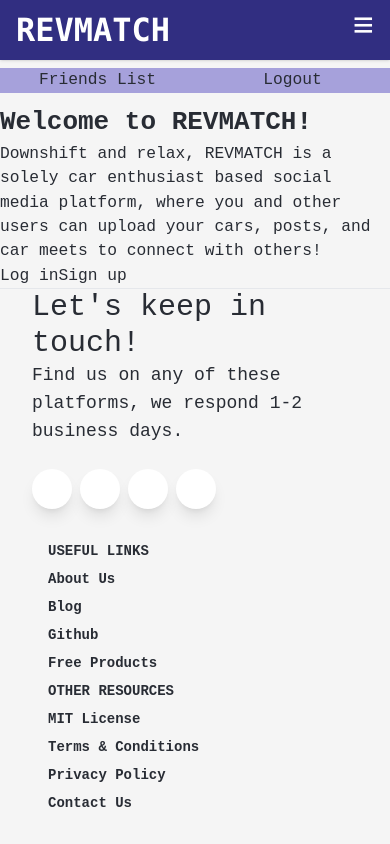
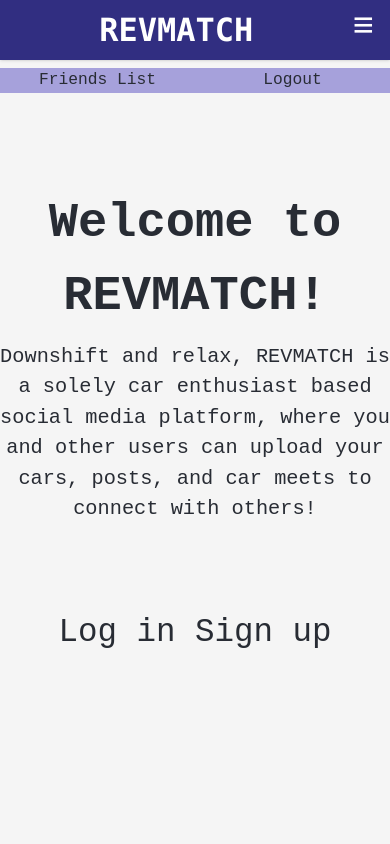
Before and after one commit to johnimeson0/project3-client, a React (Create React App) app: page / in a window 390 px wide. Shown: the top 844 px of the page. Built offline with nearby package versions, Linux system fonts and the light colour scheme.

Commit message:
CSS fixes - Friends list mobile margin - Home page formatting - Index page formatting

```diff
--- a/src/App.css
+++ b/src/App.css
@@ -2,16 +2,6 @@
 @tailwind components;
 @tailwind utilities;
 
-@media screen and (max-width: 1023px) {
-  body {
-    margin-top: 8vh;
-  }
-  .testing{
-    width: 100vw;
-    display: flex;
-    justify-content: center;
-    }
-  }
 
 #event-img {
   max-width: 70vw;
@@ -41,7 +31,8 @@ body {
   background-color: whitesmoke;
   color: #282c34;
   font-family: monospace;
-  font-size: 125%
+  font-size: 125%;
+  text-align: center;
 }
 
 .Navbar{
@@ -181,6 +172,12 @@ h1 {
   border-radius: 15px;
 }
 
+.Eventcard img{
+  display: flex;
+  justify-content: center;
+  margin-left: 2.5vw;
+}
+
 .Viewprofilecard .profile-details {
   display: flex;
   justify-content: center;
@@ -194,3 +191,76 @@ h1 {
   justify-content: center;
   flex-direction: column;
 }
+
+.header-txt{
+  font-size: 5em;
+  margin-top: 25vh;
+  margin-bottom: 1vh;
+}
+
+.index-header-txt{
+  font-size: 5em;
+  margin-top: 25vh;
+  margin-bottom: 1vh;
+}
+
+.sub-header{
+  font-size: 1.25em;
+  margin-bottom: 10vh;
+}
+
+#index-login{
+  font-size: 2.5em;
+  margin-right: 2.5vw;
+}
+
+#index-signup{
+  font-size: 2.5em;
+  margin-left: 2.5vw;
+  margin-bottom: 22.5vh;
+}
+
+@media screen and (max-width: 1023px) {
+  body {
+    margin-top: 8vh;
+    text-align: center;
+  }
+
+  .testing{
+    width: 100vw;
+    display: flex;
+    justify-content: center;
+  }
+
+  .Eventcard img{
+    margin-left: 11vw;
+  }
+
+  .header-txt{
+    font-size: 5em;
+    margin-top: 15vh;
+    margin-bottom: 1vh;
+  }
+
+  .index-header-txt{
+    font-size: 3em;
+    margin-top: 10vh;
+    margin-bottom: 1vh;
+  }
+
+  #index-login{
+    font-size: 2em;
+    margin-right: 2.5vw;
+  }
+
+  #index-signup{
+    font-size: 2em;
+    margin-left: 2.5vw;
+    margin-bottom: 22.5vh;
+  }
+
+  #no-friends{
+    margin-top: 20vh;
+  }
+
+  }
--- a/src/components/Friends/Friends.jsx
+++ b/src/components/Friends/Friends.jsx
@@ -46,7 +46,7 @@ function Friends() {
                         </Link>
                 </div>
             })}
-                        {friends.length === 0 && <p>You have no friends on <i>REVMATCH</i> yet, feel free to browse cars, events, and posts to find people!</p> }
+                        {friends.length === 0 && <p id="no-friends">You have no friends on <i>REVMATCH</i> yet, feel free to browse cars, events, and posts to find people!</p> }
          </div>
     </section>
   )
--- a/src/pages/HomePages/Home.jsx
+++ b/src/pages/HomePages/Home.jsx
@@ -80,9 +80,10 @@ function Home(){
           {loggedIn && (
                <section className='home'>
                     <div className='title'>
-                    <h1>REVMATCH</h1>
-                    <h2> Welcome, @{user.username}! Please refer to the nav bar to browse cars, posts, and events! :D </h2>
+                        <h1 className='header-txt'>REVMATCH</h1>
+                            <h2 className='sub-header'> Welcome, @{user.username}! Please refer to the nav bar to browse cars, posts, and events! :D </h2>
                                 </div>
+                                <hr/>
                                     <div className='joke'>
                                 <h1>Thank you for visiting,<br /> enjoy a random joke!</h1>
                             <h3>{joke.joke}</h3>
--- a/src/pages/HomePages/Index.jsx
+++ b/src/pages/HomePages/Index.jsx
@@ -17,18 +17,18 @@ function Index(){
             <section className='index'>
 
                 <div className='title'>
-                    <h1>Welcome to REVMATCH! </h1>
-                    <h3>Downshift and relax, REVMATCH is a solely car enthusiast based social media platform, where you and other users can upload your cars, posts, and car meets to connect with others!</h3>
+                    <h1 className='index-header-txt'>Welcome to REVMATCH! </h1>
+                    <h3 className='sub-header'>Downshift and relax, REVMATCH is a solely car enthusiast based social media platform, where you and other users can upload your cars, posts, and car meets to connect with others!</h3>
                 </div>
 
                 <div className='index-navigation'>
 
                     <Link to="/login">
-                        <button>Log in</button>
+                        <button id='index-login'>Log in</button>
                     </Link>
 
                     <Link to="/signup">
-                        <button>Sign up</button>
+                        <button id='index-signup'>Sign up</button>
                     </Link>
 
                 </div>
@@ -41,10 +41,8 @@ function Index(){
 
                <div className='title'>
 
-                   <h1>App Name</h1>
-                   <h5>App Description: Lorem ipsum dolor sit amet consectetur adipisicing elit. Rem nam autem laborum numquam
-                       minus soluta repellat officiis deleniti hic aperiam voluptates consequuntur quo, quaerat necessitatibus,
-                       inventore veritatis. Deleniti, cum perspiciatis.</h5>
+               <h1 className='header-txt'>Welcome to REVMATCH! </h1>
+               <h3 className='sub-header'>Downshift and relax, REVMATCH is a solely car enthusiast based social media platform, where you and other users can upload your cars, posts, and car meets to connect with others!</h3>
                </div>
 
                <div className='index-navigation'>
--- a/src/pages/ProfilePages/CreateProfile.jsx
+++ b/src/pages/ProfilePages/CreateProfile.jsx
@@ -1,56 +1,83 @@
-import {useState} from 'react';
-import axios from 'axios';
-import { Navigate } from 'react-router-dom'
+import { useState } from "react";
+import axios from "axios";
+import { Navigate } from "react-router-dom";
 
-function CreateProfile(){
+function CreateProfile() {
+  const [name, setName] = useState("");
+  const [bio, setBio] = useState("");
+  const [imgUrl, setImgUrl] = useState("");
+  const [favoriteCar, setFavoriteCar] = useState("");
 
-        const [name, setName] = useState('')
-        const [bio, setBio] = useState('')
-        const [imgUrl, setImgUrl] = useState('')
-        const [favoriteCar, setFavoriteCar] = useState('')
-
-        const handleName = (e) => setName(e.target.value)
-        const handleBio = (e) => setBio(e.target.value)
-        const handleImgUrl = (e) => setImgUrl(e.target.value)
-        const handleFavoriteCar = (e) => setFavoriteCar(e.target.value)
+  const handleName = (e) => setName(e.target.value);
+  const handleBio = (e) => setBio(e.target.value);
+  const handleImgUrl = (e) => setImgUrl(e.target.value);
+  const handleFavoriteCar = (e) => setFavoriteCar(e.target.value);
 
   const handleSubmit = (e) => {
     e.preventDefault();
     //gather the values to create the profile
-            const requestBody = {name, bio, imgUrl, favoriteCar};
+    const requestBody = { name, bio, imgUrl, favoriteCar };
     //axios.post(`url`, information sent)
-            axios.put(`${process.env.REACT_APP_API_URL}/profiles/edit-profile`, requestBody)
+    axios
+      .put(
+        `${process.env.REACT_APP_API_URL}/profiles/edit-profile`,
+        requestBody
+      )
       .then(() => {
-                setName('')
-                setBio('')
-                setImgUrl('')
-                setFavoriteCar('')
-                Navigate('/login')
+        setName("");
+        setBio("");
+        setImgUrl("");
+        setFavoriteCar("");
+        Navigate("/login");
       })
-            .catch((err) => console.log(err))
-        }
+      .catch((err) => console.log(err));
+  };
 
   return (
-        <div className='AddProject'>
+    <div className="AddProject">
       <h3>Create Profile</h3>
 
       <form onSubmit={handleSubmit}>
         <label htmlFor="name">Name</label>
-                    <input type="text" name='name' id='name' value={name} onChange={handleName} />
+        <input
+          type="text"
+          name="name"
+          id="name"
+          value={name}
+          onChange={handleName}
+        />
 
         <label htmlFor="bio">Bio</label>
-                    <input type="text" name='bio' id='bio' value={bio} onChange={handleBio} />
+        <input
+          type="text"
+          name="bio"
+          id="bio"
+          value={bio}
+          onChange={handleBio}
+        />
 
         <label htmlFor="imgUrl">Profile Picture</label>
-                    <input type="text" name='imgUrl' id='imgUrl' value={imgUrl} onChange={handleImgUrl} />
+        <input
+          type="text"
+          name="imgUrl"
+          id="imgUrl"
+          value={imgUrl}
+          onChange={handleImgUrl}
+        />
 
         <label htmlFor="favoriteCar">Favorite Car</label>
-                    <input type="text" name='favoriteCar' id='favoriteCar' value={favoriteCar} onChange={handleFavoriteCar} />
+        <input
+          type="text"
+          name="favoriteCar"
+          id="favoriteCar"
+          value={favoriteCar}
+          onChange={handleFavoriteCar}
+        />
 
         <button type="submit">Submit</button>
       </form>
     </div>
-      )
+  );
 }
 
-export default CreateProfile
+export default CreateProfile;
```
Also changed, not shown: src/pages/ForumPages/ViewPost.jsx (+4 -13 lines). Lines whose indentation alone changed are shown as unchanged.
